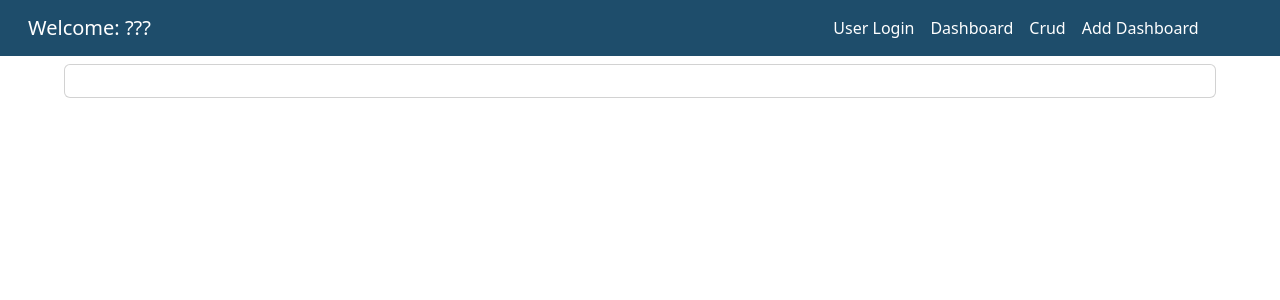
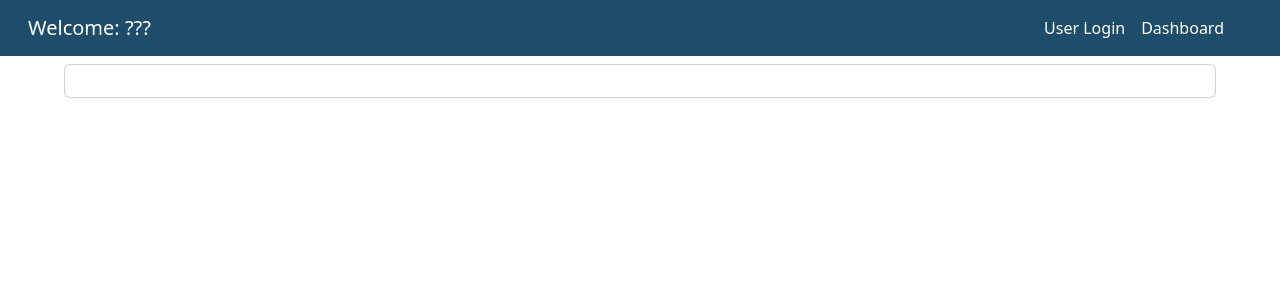
Before and after one commit to HowDoYouWriteACommentLineAgain/webProg_finals, a React (Create React App) app in the folder react-app/: page / in a window 1280 px wide. Shown: the top 300 px of the page. Built offline with nearby package versions, Linux system fonts and the light colour scheme.

Commit message:
trying for jwt again

```diff
--- a/react-app/src/Layout.js
+++ b/react-app/src/Layout.js
@@ -1,21 +1,29 @@
 import { Outlet, Link} from "react-router-dom";
 import {primary, card} from'./styleObjects/customStyles';
+import { useEffect } from "react";
 
 const Layout = ({loginStatus, currentUser}) => {
+
+    useEffect(()=>{
+
+    },[]);
+
 
     return(
         <>
         <nav className='navbar navbar-expand-lg bg-body-indigo text-white' style={primary}>
             <span className="container-fluid pe-5">
-
                 <span className="navbar-brand col-2 text-white px-3">Welcome: {currentUser || '???'}</span>
                 {/* <span className="nav-item  col-5">Connected East Avenue Medical Center | status: {loginStatus || 'Please login'}</span> */}
 
-                <span className="navbar-nav col-4" id="collapseNavItems">
-                    <Link className="nav-item nav-link text-white" to="/login">User Login</Link>
-                    <Link className="nav-item nav-link text-white" to="/dashboard">Dashboard</Link>
-                    <Link className="nav-item nav-link text-white" to="/usersCrud">Crud</Link>
-                    <Link className="nav-item nav-link text-white" to="/addDashboard">Add Dashboard</Link>
+                <span className="navbar-nav d-flex" id="collapseNavItems">
+                    {!loginStatus && <div className="nav-item"><Link className="nav-link text-white" to="/login">User Login</Link></div>}
+                    {loginStatus && <div className="nav-item"><Link className="nav-link text-white" to="/logout">Logout</Link></div>}
+                    <div className="nav-item"><Link className="nav-link text-white" to="/dashboard">Dashboard</Link></div>
+
+                    {/* <Link className="nav-item nav-link text-white" to="/addDashboard">Create</Link> */}
+                    {/* <Link className="nav-item nav-link text-white" to="/usersCrud">Crud</Link> */}
+
                 </span>
                     {/*
                         TODO: Eventually remove Crud here and instead have Router rerout to appropriate page
```
